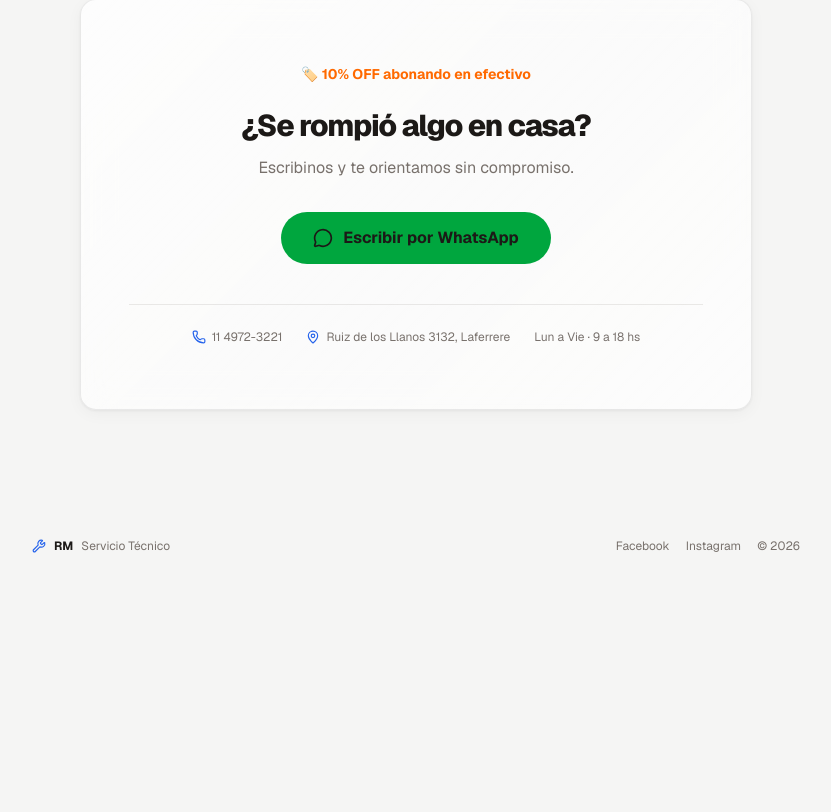
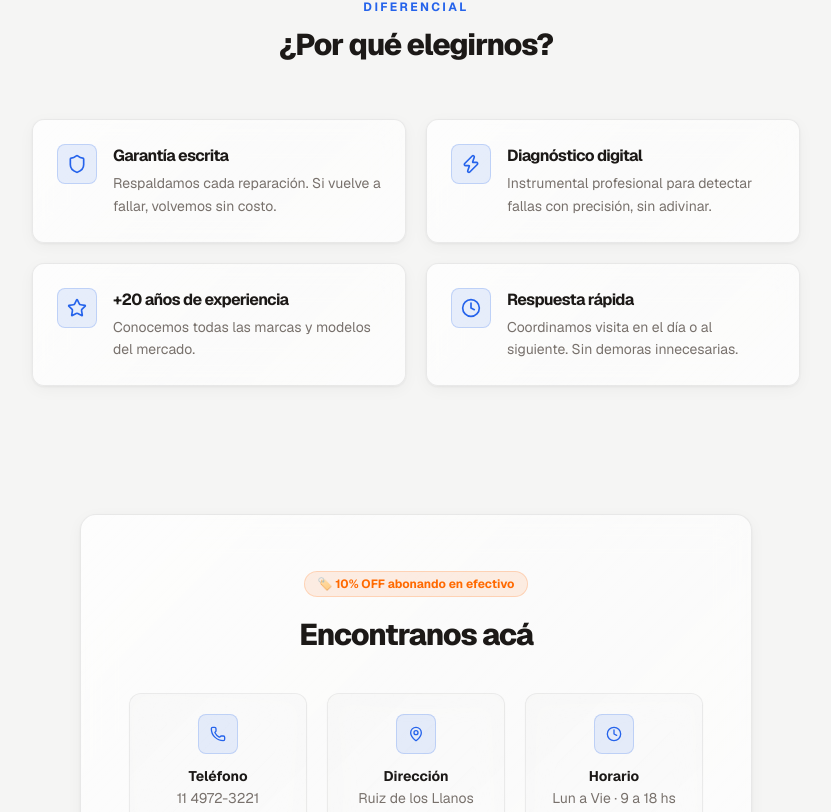
Before and after one commit to ilmmg/servicio-tecnico-rm, a Next.js app: page / in a window 1280 px wide. Shown: the part 1628-2440 px from the top of the page, without its empty margins (224-1055 px from the left). Before the commit the page ends 2214 px from the top, so only its background shows below. Built offline with nearby package versions, Linux system fonts and the light colour scheme.

Commit message:
arreglo de botones de wp

```diff
--- a/src/app/page.tsx
+++ b/src/app/page.tsx
@@ -1,4 +1,4 @@
-import { MessageCircle, Phone, MapPin, Wrench, Settings, CheckCircle } from "lucide-react";
+import { MessageCircle, Phone, MapPin, Wrench, Settings, CheckCircle, Shield, Clock, Star, Zap } from "lucide-react";
 import Link from "next/link";
 import ThemeToggleButton from "@/components/ThemeToggleButton";
 
@@ -12,6 +12,29 @@ const SERVICIOS = [
   "Aires acondicionados",
   "Plaquetas Inverter",
   "Motores eléctricos",
+];
+
+const VENTAJAS = [
+  {
+    icon: "shield",
+    title: "Garantía escrita",
+    desc: "Respaldamos cada reparación. Si vuelve a fallar, volvemos sin costo.",
+  },
+  {
+    icon: "zap",
+    title: "Diagnóstico digital",
+    desc: "Instrumental profesional para detectar fallas con precisión, sin adivinar.",
+  },
+  {
+    icon: "star",
+    title: "+20 años de experiencia",
+    desc: "Conocemos todas las marcas y modelos del mercado.",
+  },
+  {
+    icon: "clock",
+    title: "Respuesta rápida",
+    desc: "Coordinamos visita en el día o al siguiente. Sin demoras innecesarias.",
+  },
 ];
 
 const PASOS = [
@@ -31,6 +54,13 @@ const PASOS = [
     desc: "Trabajamos con repuestos de calidad. Probamos todo y dejamos garantía escrita.",
   },
 ];
+
+const VENTAJA_ICONS: Record<string, React.ReactNode> = {
+  shield: <Shield className="w-5 h-5" />,
+  zap: <Zap className="w-5 h-5" />,
+  star: <Star className="w-5 h-5" />,
+  clock: <Clock className="w-5 h-5" />,
+};
 
 export default function Home() {
   return (
@@ -198,45 +228,80 @@ export default function Home() {
       </section>
 
       {/* ============================== */}
-      {/* PROMO + CTA FINAL */}
+      {/* POR QUÉ ELEGIRNOS */}
+      {/* ============================== */}
+      <section className="pb-24 sm:pb-32 px-6">
+        <div className="max-w-3xl mx-auto">
+          <p className="text-xs font-bold text-rm-blue uppercase tracking-[0.2em] mb-3 text-center">
+            Diferencial
+          </p>
+          <h2 className="text-2xl sm:text-3xl font-extrabold tracking-tight text-center mb-14">
+            ¿Por qué elegirnos?
+          </h2>
+
+          <div className="grid grid-cols-1 sm:grid-cols-2 gap-5">
+            {VENTAJAS.map((v) => (
+              <div key={v.title} className="liquid-glass rounded-xl p-6 flex gap-4 items-start">
+                <div className="shrink-0 w-10 h-10 bg-rm-blue/10 border border-rm-blue/20 rounded-lg flex items-center justify-center text-rm-blue">
+                  {VENTAJA_ICONS[v.icon]}
+                </div>
+                <div>
+                  <h3 className="text-base font-bold mb-1">{v.title}</h3>
+                  <p className="text-sm text-rm-text-muted leading-relaxed">{v.desc}</p>
+                </div>
+              </div>
+            ))}
+          </div>
+        </div>
+      </section>
+
+      {/* ============================== */}
+      {/* CONTACTO */}
       {/* ============================== */}
       <section id="contacto" className="pb-24 sm:pb-32 px-6 scroll-mt-20">
-        <div className="max-w-2xl mx-auto text-center">
-          <div className="liquid-glass rounded-2xl px-8 py-12 sm:px-12 sm:py-16">
-            <p className="text-sm text-orange-500 font-bold mb-6">
-              🏷️ 10% OFF abonando en efectivo
-            </p>
+        <div className="max-w-2xl mx-auto">
+          <div className="liquid-glass rounded-2xl px-8 py-12 sm:px-12 sm:py-14">
+            <div className="text-center mb-10">
+              <span className="inline-block px-3 py-1 bg-orange-500/10 border border-orange-500/20 rounded-full text-orange-500 text-xs font-bold mb-5">
+                🏷️ 10% OFF abonando en efectivo
+              </span>
+              <h2 className="text-2xl sm:text-3xl font-extrabold tracking-tight">
+                Encontranos acá
+              </h2>
+            </div>
 
-            <h2 className="text-2xl sm:text-3xl font-extrabold tracking-tight mb-3">
-              ¿Se rompió algo en casa?
-            </h2>
-            <p className="text-rm-text-muted mb-8">
-              Escribinos y te orientamos sin compromiso.
-            </p>
+            <div className="grid grid-cols-1 sm:grid-cols-3 gap-5">
+              <a
+                href="tel:+5491149723221"
+                className="liquid-glass-subtle rounded-xl p-5 text-center hover:border-rm-blue/30 transition-colors group"
+              >
+                <div className="w-10 h-10 bg-rm-blue/10 border border-rm-blue/20 rounded-lg flex items-center justify-center mx-auto mb-3 group-hover:bg-rm-blue/15 transition-colors">
+                  <Phone className="w-4 h-4 text-rm-blue" />
+                </div>
+                <p className="text-sm font-bold mb-0.5">Teléfono</p>
+                <p className="text-sm text-rm-text-muted">11 4972-3221</p>
+              </a>
 
-            <a
-              href="https://wa.me/5491149723221"
-              className="inline-flex items-center gap-2.5 bg-green-600 hover:bg-green-700 text-white font-bold px-8 py-3.5 rounded-full transition-all hover:shadow-lg hover:shadow-green-600/20 text-base"
-            >
-              <MessageCircle className="w-5 h-5" />
-              Escribir por WhatsApp
-            </a>
-
-            <div className="mt-10 pt-6 border-t border-rm-border/50 flex flex-col sm:flex-row items-center justify-center gap-3 sm:gap-6 text-xs text-rm-text-muted">
-              <a href="tel:+5491149723221" className="flex items-center gap-1.5 hover:text-rm-text transition-colors">
-                <Phone className="w-3.5 h-3.5 text-rm-blue" />
-                11 4972-3221
-              </a>
               <a
                 href="https://www.google.com/maps/dir/?api=1&destination=Ruiz+de+los+Llanos+3132,+Gregorio+de+Laferrere"
                 target="_blank"
                 rel="noopener noreferrer"
-                className="flex items-center gap-1.5 hover:text-rm-text transition-colors"
+                className="liquid-glass-subtle rounded-xl p-5 text-center hover:border-rm-blue/30 transition-colors group"
               >
-                <MapPin className="w-3.5 h-3.5 text-rm-blue" />
-                Ruiz de los Llanos 3132, Laferrere
+                <div className="w-10 h-10 bg-rm-blue/10 border border-rm-blue/20 rounded-lg flex items-center justify-center mx-auto mb-3 group-hover:bg-rm-blue/15 transition-colors">
+                  <MapPin className="w-4 h-4 text-rm-blue" />
+                </div>
+                <p className="text-sm font-bold mb-0.5">Dirección</p>
+                <p className="text-sm text-rm-text-muted">Ruiz de los Llanos 3132, Laferrere</p>
               </a>
-              <span>Lun a Vie · 9 a 18 hs</span>
+
+              <div className="liquid-glass-subtle rounded-xl p-5 text-center">
+                <div className="w-10 h-10 bg-rm-blue/10 border border-rm-blue/20 rounded-lg flex items-center justify-center mx-auto mb-3">
+                  <Clock className="w-4 h-4 text-rm-blue" />
+                </div>
+                <p className="text-sm font-bold mb-0.5">Horario</p>
+                <p className="text-sm text-rm-text-muted">Lun a Vie · 9 a 18 hs</p>
+              </div>
             </div>
           </div>
         </div>
```
